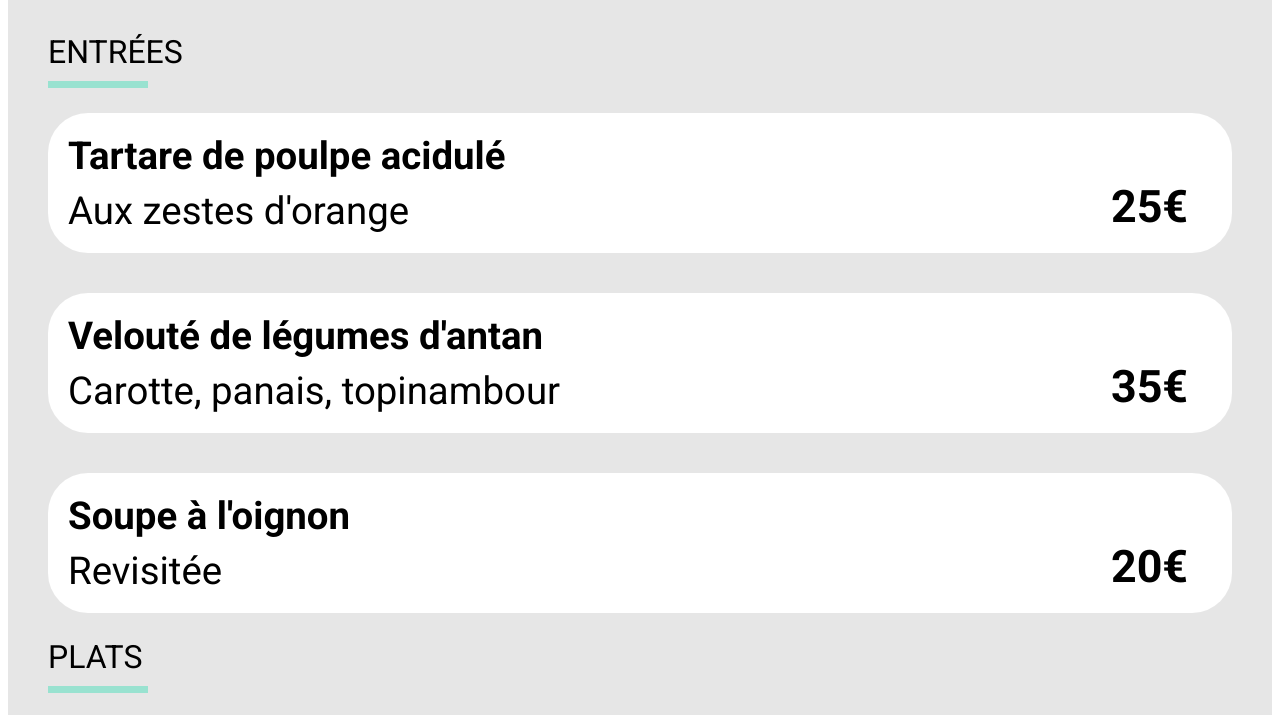
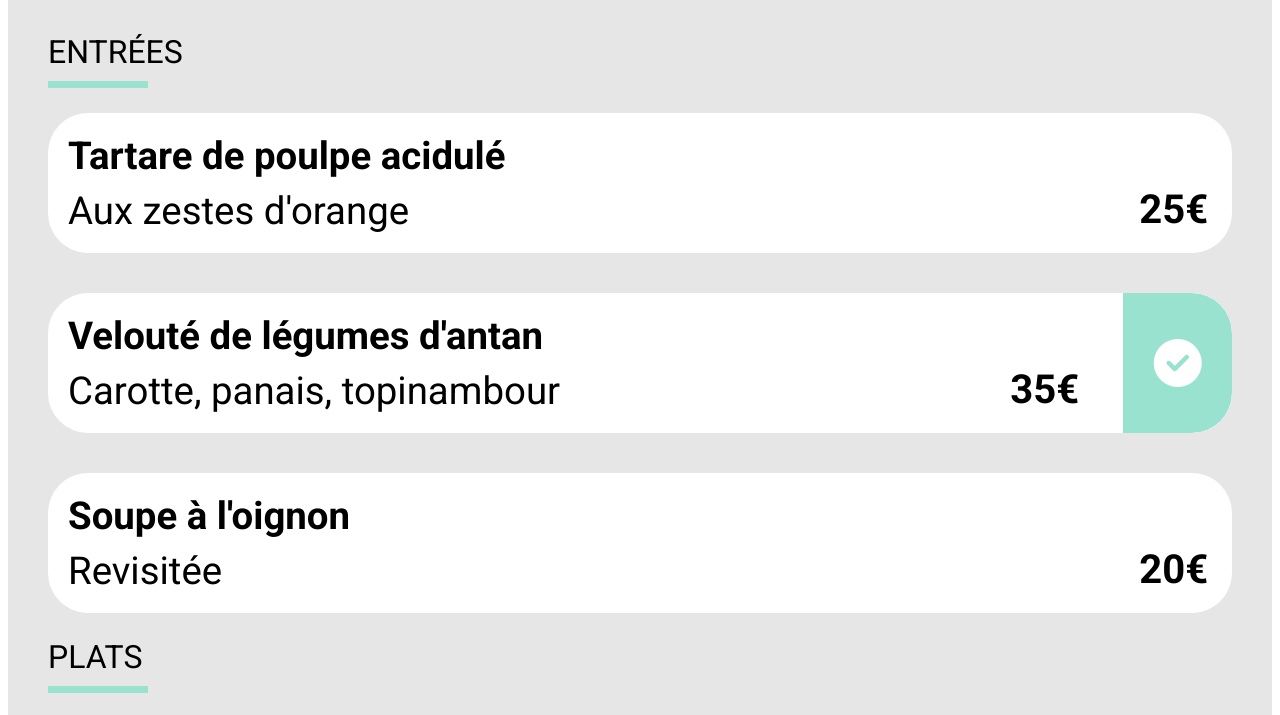
Before and after one commit to Cordonnaud/ChristoheOrdonnaud_2_10042021, a plain HTML site: page 3_a-la-francaise.html in a window 1280 px wide. Shown: the part 746-1461 px from the top of the page. Drawn offline with Linux system fonts and the light colour scheme; a web font is replaced by a local one.

Commit message:
M9 Animation Menu-2

```diff
--- a/style.css
+++ b/style.css
@@ -579,19 +579,26 @@ a {
 
 .omf__partie--item{
     display:flex;
-    flex-flow: row wrap;
+    flex-flow: row nowrap;
     justify-content: space-between;
     width:100%;
     height:auto;
     margin:20px 0px 20px 0px;
     background :#FFF;
     border-radius: 40px;
+    overflow:hidden;
+    flex-grow: 1;
+
 }
 .omf__item--description{
     display:flex;
-    max-width: 80%;
-    flex-direction:column;
+    flex-flow:column wrap;
     justify-self:flex-start;
+    overflow:hidden;
+    width: 100%;
+    text-overflow:ellipsis;
+    white-space: nowrap;
+
 }
 .omf__item--titre{
     font-size: 2.4rem;
@@ -601,46 +608,57 @@ a {
     overflow:hidden;
     text-overflow:ellipsis;
     white-space: nowrap;
+    width:100%;
+
 }
 .omf__item--infos{
     font-size: 2.4rem;
     padding: 0px 0px 20px 20px;
-    max-width:100%;
+    width:100%;
     overflow:hidden;
     text-overflow:ellipsis;
     white-space: nowrap;
 }
 .omf__item--prival{
     display:flex;
+    flex-direction: row;
+    justify-content: flex-end;
+    transform: translateX(140px);
+    transition: all 300ms ease-in-out;
+    width:280px;
+    flex-shrink: 1;
 }
 .omf__item--prix{
     display:flex;
     justify-content: center;
-    align-items: center;
+    align-items:flex-end;
     align-self: flex-end;
-    font-size: 2.8rem;
+    font-size: 2.5rem;
     font-weight: bold;
-    width: 125px;
+    width: 100px;
     height: auto;
-    padding: 0px 20px 20px 0px;
+    padding: 0px 40px 20px 40px;
 }
 .omf__item--validation{
-    display:none;
+    display:flex;
     justify-content: center;
     align-items:center;
-    width: 125px;
+    width: 140px;
     height:auto;
     background-color: var(--select-back-clr);
     border-top-right-radius: 40px;
     border-bottom-right-radius: 40px;
 }
 .fa-check-circle{
+    font-size:3rem;
     background-color: var(--select-back-clr);
     color:white;
+    transform: rotate;
+    transition: all 300ms ease-in-out;
 }
-.omf__partie--item:active .omf__item--validation{
-    display:flex;
+.omf__partie--item:hover .omf__item--prival{
+    transform: translateX(0px);
 }
-.omf__partie--item:active .omf__item--description{
-    max-width: 60%;
+.omf__partie--item:hover .fa-check-circle{
+     transform: rotate(360deg)
 }
```
